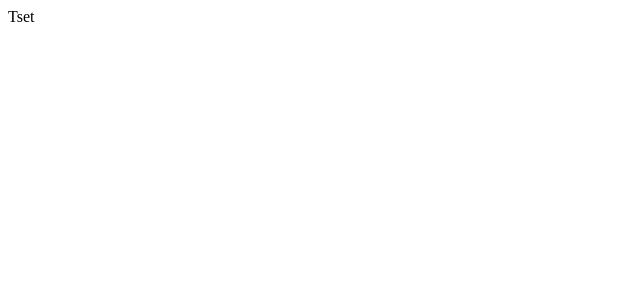
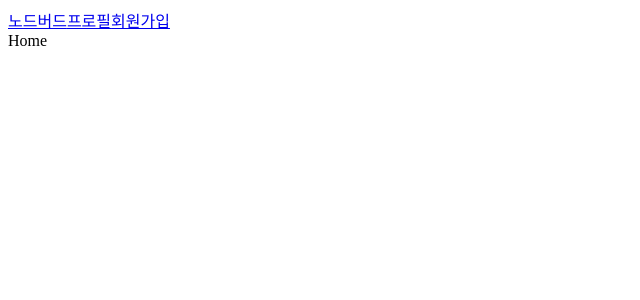
Before and after one commit to wdudtlrw78/NodeBird-zerocho, a Next.js app in the folder review/front/: page / in a window 1280 px wide. Shown: the top 300 px of the page, without its empty margins (0-640 px from the left). Built offline with nearby package versions, Linux system fonts and the light colour scheme.

Commit message:
Update: set Link and eslint

```diff
--- /dev/null
+++ b/review/front/components/AppLayouts.js
@@ -0,0 +1,28 @@
+import React from 'react';
+import ProTypes from 'prop-types';
+import Link from 'next/link';
+
+const AppLayouts = ({ children }) => {
+  return (
+    <div>
+      <div>
+        <Link href="/">
+          <a>노드버드</a>
+        </Link>
+        <Link href="/profile">
+          <a>프로필</a>
+        </Link>
+        <Link href="/signup">
+          <a>회원가입</a>
+        </Link>
+      </div>
+      {children}
+    </div>
+  );
+};
+
+AppLayouts.protoTyeps = {
+  children: ProTypes.node.isRequired,
+};
+
+export default AppLayouts;
--- a/review/front/pages/index.js
+++ b/review/front/pages/index.js
@@ -1,7 +1,11 @@
-import React from 'react';
+import AppLayouts from '../components/AppLayouts';
 
-const index = () => {
-  return <div>Tset</div>;
+const Home = () => {
+  return (
+    <AppLayouts>
+      <div>Home</div>
+    </AppLayouts>
+  );
 };
 
-export default index;
+export default Home;
```
Also changed, not shown: review/front/package.json (+7 -0 lines), review/front/pages/profile.js (added, +7 -0 lines), review/front/pages/signup.js (added, +7 -0 lines), 1 other file (tests, documents, lock files or other folders).
